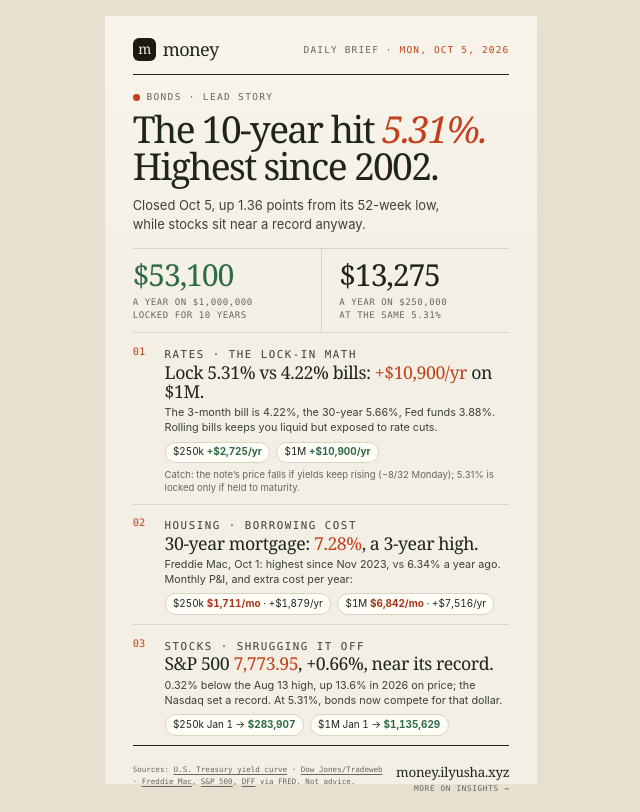
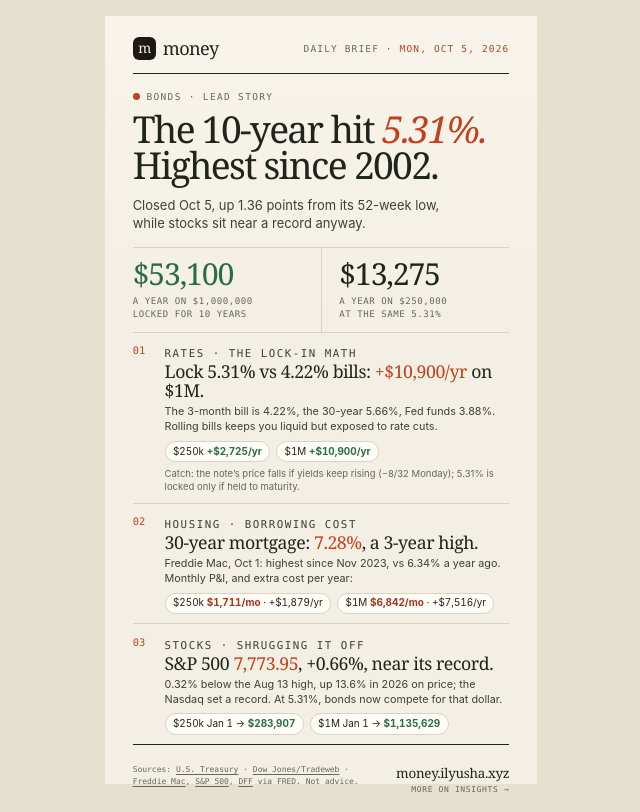
Before and after one commit to ianomad/money, a plain HTML site: page docs/daily.html in a window 1280 px wide. Shown: the whole page, without its empty margins (319-959 px from the left). Drawn offline with Linux system fonts and the light colour scheme.

Commit message:
Fit the daily brief to a 1080x1920 frame and point its canonical at /daily.

```diff
--- a/docs/daily.html
+++ b/docs/daily.html
@@ -2,10 +2,10 @@
 <html lang="en"><head><meta charset="utf-8"><meta name="viewport" content="width=device-width, initial-scale=1">
 <title>Money — daily brief, Oct 5, 2026</title>
 <meta name="description" content="Daily brief, Oct 5, 2026: the 10-year Treasury closed at 5.31%, its highest since April 2002. What that, a 7.28% mortgage rate and the S&amp;P 500 near its record mean on $250,000 and $1,000,000.">
-<link rel="canonical" href="https://money.ilyusha.xyz/daily.html">
+<link rel="canonical" href="https://money.ilyusha.xyz/daily">
 <meta property="og:title" content="10-year Treasury: 5.31%, highest since 2002">
 <meta property="og:description" content="$1,000,000 locked at 5.31% pays $53,100 a year. Daily brief, Oct 5, 2026.">
-<meta property="og:type" content="article"><meta property="og:url" content="https://money.ilyusha.xyz/daily.html"><meta name="twitter:card" content="summary">
+<meta property="og:type" content="article"><meta property="og:url" content="https://money.ilyusha.xyz/daily"><meta name="twitter:card" content="summary">
 <link rel="icon" href="favicon.svg" type="image/svg+xml"><script src="analytics.js" defer></script>
 <style>
 :root{--paper:#f3efe4;--ink:#1f241c;--muted:#65675e;--line:#d9d3c4;--orange:#c2411c;--green:#2c6b45;--red:#a8331b;--mono:'SFMono-Regular',ui-monospace,Menlo,Consolas,monospace;--sans:-apple-system,BlinkMacSystemFont,'Segoe UI',sans-serif;--serif:Georgia,'Times New Roman',serif}
@@ -13,7 +13,7 @@
 a{color:inherit;text-decoration:none}
 .sheet{container-type:inline-size;width:100%;max-width:1080px;min-height:100vh;margin:0 auto;background:linear-gradient(#f8f4eb,var(--paper) 40%);display:flex;flex-direction:column}
 @media(min-width:700px){.sheet{min-height:0;aspect-ratio:9/16;max-width:min(1080px,96vh*0.5625)}body{padding:2vh 0}}
-.in{padding:5cqw 6.4cqw 4cqw;display:flex;flex-direction:column;flex:1}
+.in{padding:4.8cqw 6.4cqw 3.4cqw;display:flex;flex-direction:column;flex:1}
 .top{display:flex;justify-content:space-between;align-items:center;font:2.2cqw/1 var(--mono);letter-spacing:.12em;color:var(--muted);text-transform:uppercase}
 .brand{display:flex;align-items:center;gap:1.6cqw;font:500 4.2cqw/1 var(--serif);letter-spacing:-.04em;color:var(--ink);text-transform:none}
 .mark{display:grid;place-items:center;width:5.4cqw;height:5.4cqw;border-radius:1.4cqw;background:#1c1915;color:#f4efe6;font:500 3.2cqw/1 var(--serif)}
@@ -42,10 +42,10 @@ h1 em{color:var(--orange);font-style:italic}
 .scale span b{font-weight:650}.scale .up b{color:var(--green)}.scale .dn b{color:var(--red)}
 .catch{font-size:2.2cqw!important;color:var(--muted)!important}
 .foot{margin-top:auto;padding-top:2.4cqw;border-top:1px solid var(--ink);display:flex;justify-content:space-between;gap:3cqw;align-items:end}
-.src{font:1.75cqw/1.55 var(--mono);color:var(--muted);max-width:68%}
+.src{font:1.85cqw/1.5 var(--mono);color:var(--muted);max-width:68%}
 .src a{text-decoration:underline;text-underline-offset:.3em}
 .url{font:500 3.1cqw/1 var(--serif);letter-spacing:-.02em;white-space:nowrap}
-.url small{display:block;font:1.8cqw/1.4 var(--mono);color:var(--muted);letter-spacing:.08em;text-transform:uppercase;margin-top:1cqw;text-align:right}
+.url small{display:block;font:1.85cqw/1.4 var(--mono);color:var(--muted);letter-spacing:.08em;text-transform:uppercase;margin-top:1cqw;text-align:right}
 </style></head>
 <body><main class="sheet" id="brief"><div class="in">
 <div class="top"><a class="brand" href="index.html"><span class="mark">m</span>money</a><span>Daily brief · <time class="date" datetime="2026-10-05">Mon, Oct 5, 2026</time></span></div>
@@ -59,5 +59,5 @@ h1 em{color:var(--orange);font-style:italic}
 <li class="item"><span class="n">02</span><div><p class="tag">Housing · borrowing cost</p><h2>30-year mortgage: <em>7.28%</em>, a 3-year high.</h2><p>Freddie Mac, Oct 1: highest since Nov 2023, vs 6.34% a year ago. Monthly P&amp;I, and extra cost per year:</p><div class="scale"><span class="dn">$250k <b>$1,711/mo</b> · +$1,879/yr</span><span class="dn">$1M <b>$6,842/mo</b> · +$7,516/yr</span></div></div></li>
 <li class="item"><span class="n">03</span><div><p class="tag">Stocks · shrugging it off</p><h2>S&amp;P 500 <em>7,773.95</em>, +0.66%, near its record.</h2><p>0.32% below the Aug 13 high, up 13.6% in 2026 on price; the Nasdaq set a record. At 5.31%, bonds now compete for that dollar.</p><div class="scale"><span class="up">$250k Jan 1 → <b>$283,907</b></span><span class="up">$1M Jan 1 → <b>$1,135,629</b></span></div></div></li>
 </ol>
-<div class="foot"><p class="src">Sources: <a href="https://home.treasury.gov/resource-center/data-chart-center/interest-rates/TextView?type=daily_treasury_yield_curve&amp;field_tdr_date_value=2026">U.S. Treasury yield curve</a> · <a href="https://www.morningstar.com/news/dow-jones/202610056521/10-year-treasury-yield-rises-to-5310-data-talk">Dow Jones/Tradeweb</a> · <a href="https://fred.stlouisfed.org/series/MORTGAGE30US">Freddie Mac</a>, <a href="https://fred.stlouisfed.org/series/SP500">S&amp;P 500</a>, <a href="https://fred.stlouisfed.org/series/DFF">DFF</a> via FRED. Not advice.</p><a class="url" href="insights.html">money.ilyusha.xyz<small>More on Insights →</small></a></div>
+<div class="foot"><p class="src">Sources: <a href="https://home.treasury.gov/resource-center/data-chart-center/interest-rates/TextView?type=daily_treasury_yield_curve&amp;field_tdr_date_value=2026">U.S. Treasury</a> · <a href="https://www.morningstar.com/news/dow-jones/202610056521/10-year-treasury-yield-rises-to-5310-data-talk">Dow Jones/Tradeweb</a> · <a href="https://fred.stlouisfed.org/series/MORTGAGE30US">Freddie Mac</a>, <a href="https://fred.stlouisfed.org/series/SP500">S&amp;P 500</a>, <a href="https://fred.stlouisfed.org/series/DFF">DFF</a> via FRED. Not advice.</p><a class="url" href="insights.html">money.ilyusha.xyz<small>More on Insights →</small></a></div>
 </div></main></body></html>
```
